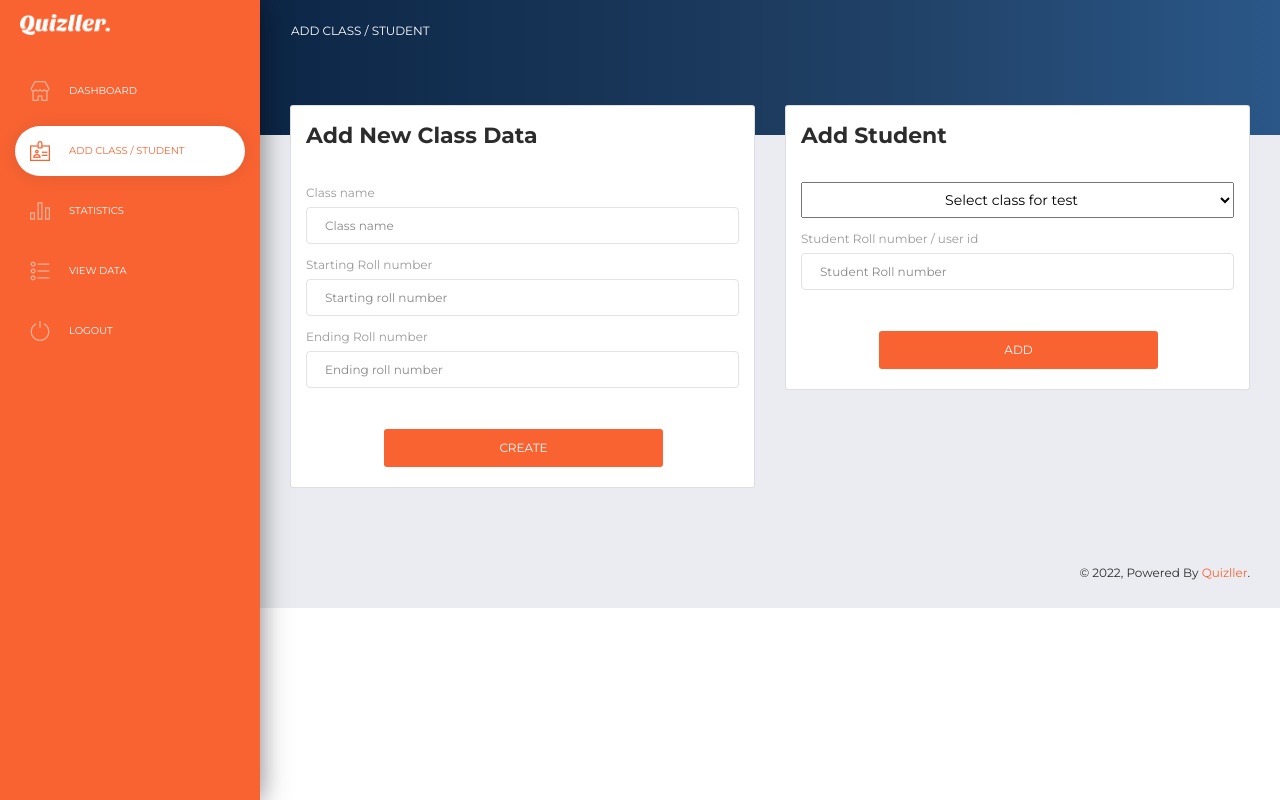
After one commit to GilbertDaniel/quizller, a PHP site: page /admin/files/add_data.php in a window 1280 px wide. The commit adds this page. Run offline with PHP 8.4, Linux system fonts and the light colour scheme; the visitor is signed in with stand-in values (Sample User, id 1).

Commit message:
Adding Require Pages

```diff
--- /dev/null
+++ b/admin/files/add_data.php
@@ -0,0 +1,238 @@
+<?php
+session_start();
+if(!isset($_SESSION["user_id"]))
+  header("Location:../index.php");
+?>
+<!DOCTYPE html>
+<html lang="en">
+<head>
+  <meta charset="utf-8" />
+  <link rel="apple-touch-icon" sizes="76x76" href="../assets/img/apple-icon.png">
+  <link rel="icon" type="image/png" href="../assets/img/favicon.png">
+  <meta http-equiv="X-UA-Compatible" content="IE=edge,chrome=1" />
+  <meta name="robots" content="noindex">
+  <meta http-equiv="pragma" content="no-cache" />
+  <meta http-equiv="expires" content="-1" />
+  <title>
+  </title>
+  <meta content='width=device-width, initial-scale=1.0, maximum-scale=1.0, user-scalable=0, shrink-to-fit=no' name='viewport' />
+  <!--     Fonts and icons     -->
+  <link href="https://fonts.googleapis.com/css?family=Montserrat:400,700,200" rel="stylesheet" />
+  <!-- <link href="https://use.fontawesome.com/releases/v5.0.6/css/all.css" rel="stylesheet"> -->
+  <link rel="stylesheet" href="https://cdnjs.cloudflare.com/ajax/libs/font-awesome/4.7.0/css/font-awesome.min.css">
+  <!-- CSS Files -->
+  <link href="../assets/css/bootstrap.min.css" rel="stylesheet" />
+  <link href="../assets/css/now-ui-dashboard.css?v=1.1.0" rel="stylesheet" />
+  <!-- <link type="text/css" rel="stylesheet" href="http://jqueryte.com/css/jquery-te.css" charset="utf-8"> -->
+  <link href="../assets/css/main.css" rel="stylesheet" />
+</head>
+
+<body class="">
+  <div class="wrapper ">
+    <!-- sidebar -->
+    <?php
+      include "sidebar.php";
+    ?>
+    <div class="main-panel">
+      <!-- Navbar -->
+      <nav class="navbar navbar-expand-lg navbar-transparent  navbar-absolute bg-primary fixed-top">
+        <div class="container-fluid">
+          <div class="navbar-wrapper">
+            <div class="navbar-toggle">
+              <button type="button" class="navbar-toggler">
+                <span class="navbar-toggler-bar bar1"></span>
+                <span class="navbar-toggler-bar bar2"></span>
+                <span class="navbar-toggler-bar bar3"></span>
+              </button>
+            </div>
+            <a class="navbar-brand" href="#pablo">Add Class / Student</a>
+          </div>
+          <button class="navbar-toggler" type="button" data-toggle="collapse" data-target="#navigation" aria-controls="navigation-index" aria-expanded="false" aria-label="Toggle navigation">
+            <span class="navbar-toggler-bar navbar-kebab"></span>
+            <span class="navbar-toggler-bar navbar-kebab"></span>
+            <span class="navbar-toggler-bar navbar-kebab"></span>
+          </button>
+        </div>
+      </nav>
+      <!-- End Navbar -->
+      <div class="panel-header panel-header-sm">
+      </div>
+      <div class="content" style="min-height: auto;">
+        <div class="row">
+          <div class="col-md-6">
+            <div class="card">
+              <div class="card-header">
+                <h5 class="title">Add New Class Data</h5>
+              </div>
+              <div class="card-body">
+                  <input type="hidden" name="general_settings">
+                  <div class="row">
+                    <div class="col-md-12">
+                      <div class="form-group">
+                        <label>Class name</label>
+                        <input type="text" class="form-control" id = "class_name" name="site_name" placeholder="Class name"/>
+                        <span id = "class_name_error" class="error text-danger"></span>
+                      </div>
+                      <div class="form-group">
+                        <label>Starting Roll number</label>
+                        <input type="text" class="form-control" id = "starting_roll_number" name="site_name" placeholder="Starting roll number"/>
+                        <span id = "starting_roll_error" class="error text-danger"></span>
+                      </div>
+                      <div class="form-group">
+                        <label>Ending Roll number</label>
+                        <input type="text" class="form-control" id = "ending_roll_number" name="site_name" placeholder="Ending roll number"/>
+                        <span id = "ending_roll_error" class="error text-danger"></span>
+                      </div>
+                    </div>
+                  </div>
+                  <div class="row center-element">
+                    <div class="col-md-8">
+                      <div class="form-group"><br/>
+                        <button class="btn btn-primary btn-block btn-round" onclick = 'createNewClass()'>CREATE</button>
+                      </div>
+                    </div>
+                  </div>
+                <!-- </form> -->
+              </div>
+            </div>
+          </div>
+          <div class="col-md-6">
+            <div class="card">
+              <div class="card-header">
+                <h5 class="title">Add Student</h5>
+              </div>
+              <div class="card-body">
+                  <input type="hidden" name="general_settings">
+                  <div class="row">
+                    <div class="col-md-12">
+                        <select id="options" name="class_option" class="btn-round" required style="width:100%;">
+                            <option selected="true" value="" disabled="disabled">Select class for test</option>
+                        </select>
+
+                        <div class="form-group" style="margin-top:10px;">
+                            <label>Student Roll number / user id</label>
+                            <input type="text" class="form-control" id="extra_roll_number" name="site_name" placeholder="Student Roll number"/>
+                            <span id = "extra_roll_error" class="error text-danger"></span>
+                        </div>
+                    </div>
+                  </div>
+                  <div class="row center-element">
+                    <div class="col-md-8">
+                      <div class="form-group"><br/>
+                        <button class="btn btn-primary btn-block" onclick = 'addStudent()'>ADD</button>
+                      </div>
+                    </div>
+                  </div>
+                <!-- </form> -->
+              </div>
+            </div>
+          </div>
+        </div>
+      </div>
+      <!-- footer -->
+      <?php
+        include "footer.php";
+      ?>
+    </div>
+  </div>
+  <!--   Core JS Files   -->
+  <script src="../assets/js/core/jquery.min.js"></script>
+  <script src="../assets/js/core/bootstrap.min.js"></script>
+  <script src="../assets/js/plugins/perfect-scrollbar.jquery.min.js"></script>
+  <!--  Notifications Plugin    -->
+  <script src="../assets/js/plugins/bootstrap-notify.js"></script>
+  <!-- Control Center for Now Ui Dashboard: parallax effects, scripts for the example pages etc -->
+  <script src="../assets/js/now-ui-dashboard.min.js?v=1.1.0" type="text/javascript"></script>
+  <!-- <script src="http://jqueryte.com/js/jquery-te-1.4.0.min.js"></script> -->
+
+  <script>
+
+//     $( document ).ready(function() {
+//       $.ajax({
+// 						type: 'POST',
+// 						url: 'get_classes.php',
+// 						success: function (response) {
+//               var opts = $.parseJSON(response);
+//                 $.each(opts, function(i, d) {
+//                     $('#options').append('<option value="' + d + '">' + d + '</option>');
+//                 });
+// 						}
+// 					});
+//     });
+
+//     function createNewClass(){
+//       var someValidationFailed = false;
+
+//       if(!$('#class_name').val()){
+//           $('#class_name_error').html("Please enter Class Name");
+//           someValidationFailed = true;
+//       }
+
+//       if(!$('#starting_roll_number').val()){
+//         $('#starting_roll_error').html("Please enter Starting roll number");
+//         someValidationFailed = true;
+//       }
+
+//       if($('#starting_roll_number').val() && !$.isNumeric($('#starting_roll_number').val())){
+//         $('#starting_roll_error').html("Please enter a valid Starting roll number");
+//         someValidationFailed = true;
+//       }
+
+//       if(!$('#ending_roll_number').val()){
+//         $('#ending_roll_error').html("Please enter Ending roll number");
+//         someValidationFailed = true;
+//       }
+
+//       if($('#ending_roll_number').val() && !$.isNumeric($('#ending_roll_number').val())){
+//         $('#ending_roll_error').html("Please enter a valid Ending roll number");
+//         someValidationFailed = true;
+//       }
+
+//       if(!someValidationFailed){
+
+//       $.ajax({
+//           type: 'POST',
+//           url: 'add_new_class.php',
+//           data: {
+//             'class_name': $('#class_name').val(),
+//             'starting_roll_number': $('#starting_roll_number').val(),
+//             'ending_roll_number': $('#ending_roll_number').val()
+//           },
+//           success: function (response) {
+//             alert(response);
+//           }
+//         });
+//       }
+// }
+
+//     function addStudent(){
+//       var someValidationFailed = true;
+
+//       if(!$('#extra_roll_number').val()){
+//         $('#extra_roll_error').html("Please enter the Roll number");
+//           someValidationFailed = true;
+//       }
+
+//       if($('#extra_roll_number').val() && !$.isNumeric($('#starting_roll_number').val())){
+//         $('#extra_roll_error').html("Please enter a valid Roll number");
+//           someValidationFailed = true;
+//       }
+
+//     if(!someValidationFailed){
+//       $.ajax({
+//         type: 'POST',
+//         url: 'add_extra_student.php',
+//         data: {
+//           'class_name': $('#options option:selected').val(),
+//           'extra_roll_number': $('#extra_roll_number').val(),
+//         },
+//         success: function (response) {
+//           alert(response);
+//         }
+//       });
+//     }
+//     }
+
+  </script>
+</body>
+</html>
--- a/admin/files/sidebar.php
+++ b/admin/files/sidebar.php
@@ -11,25 +11,25 @@ $activePage = basename($_SERVER['PHP_SELF'], ".php");
     <div class="sidebar-wrapper">
       <ul class="nav">
         <li class="<?=($activePage=='dashboard' || $activePage=='new_test' || $activePage=='test_details' || $activePage=='add_question' || $activePage=='student_test_credentials')? 'active': ''; ?>">
-          <a href="#">
+          <a href="./dashboard.php">
             <i class="now-ui-icons shopping_shop"></i>
             <p>Dashboard</p>
           </a>
         </li>
         <li class="<?=($activePage=='add_data')? 'active': ''; ?>">
-          <a href="#">
+          <a href="./add_data.php">
             <i class="now-ui-icons business_badge"></i>
             <p>Add Class / Student</p>
           </a>
         </li>
         <li class="<?=($activePage=='statistics' || $activePage=='test_stats' || $activePage=='test_question_stats')? 'active': ''; ?>">
-          <a href="#">
+          <a href="./statistics.php">
             <i class="now-ui-icons business_chart-bar-32"></i>
             <p>Statistics</p>
           </a>
         </li>
         <li class="<?=($activePage=='view_data')? 'active': ''; ?>">
-          <a href="#">
+          <a href="./view_data.php">
             <i class="now-ui-icons design_bullet-list-67"></i>
             <p>View Data</p>
           </a>
```
Also changed, not shown: admin/files/statistics.php (added, +111 -0 lines), admin/files/view_data.php (added, +151 -0 lines).
